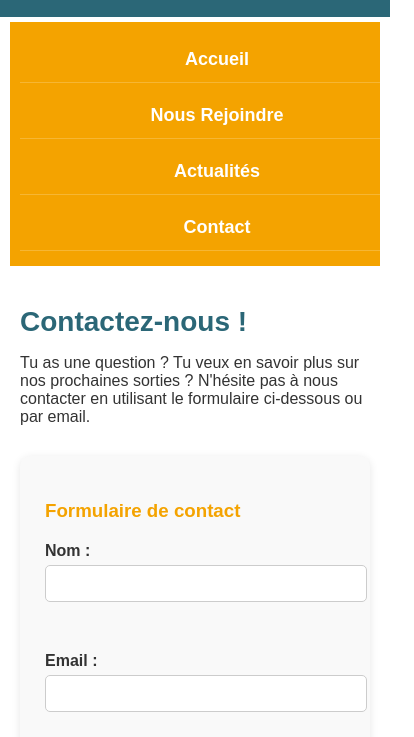
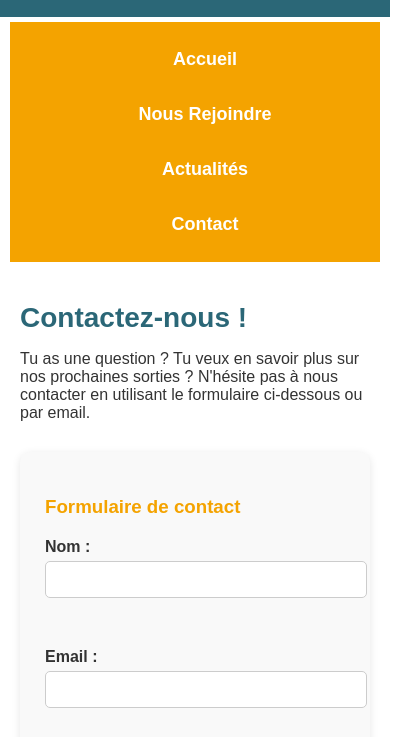
Before and after one commit to oumaima-gaghou/vitrinesportive, a plain HTML site: page Contact/Contact.html in a window 390 px wide. Shown: the part 107-844 px from the top of the page, 414 px wide, since content can reach past the window. Drawn offline with Linux system fonts and the light colour scheme.

Commit message:
modif contact

```diff
--- a/Contact/stylecontact.css
+++ b/Contact/stylecontact.css
@@ -37,7 +37,6 @@
 
   nav {
     background-color:#f4a300;
-    text-align: center;
     padding: 10px 0;
     margin: 5px 10px;
   }
@@ -46,9 +45,10 @@
     list-style: none;
     display: flex;
     justify-content: center;
-    gap: 25px;
+    gap: 20px;
     padding: 0;
     margin: 0;
+
   }
 
   .nav li {
@@ -62,6 +62,8 @@
     font-weight: bold;
     font-size: 18px;
     padding: 8px 12px;
+    text-align: center;
+    margin: 0 auto;
   }
 
   nav a:hover {
@@ -178,10 +180,9 @@
 
     nav ul li a {
       display: block;
-      width: 100%;
+      width: 80%;
+      margin: 0 auto;
+      text-align: center;
       padding: 12px;
-      border-bottom: 1px solid rgba(255, 255, 255, 0.2);
-      text-align: left;
-      text-align: center;
-    }
   }
+  }
```
